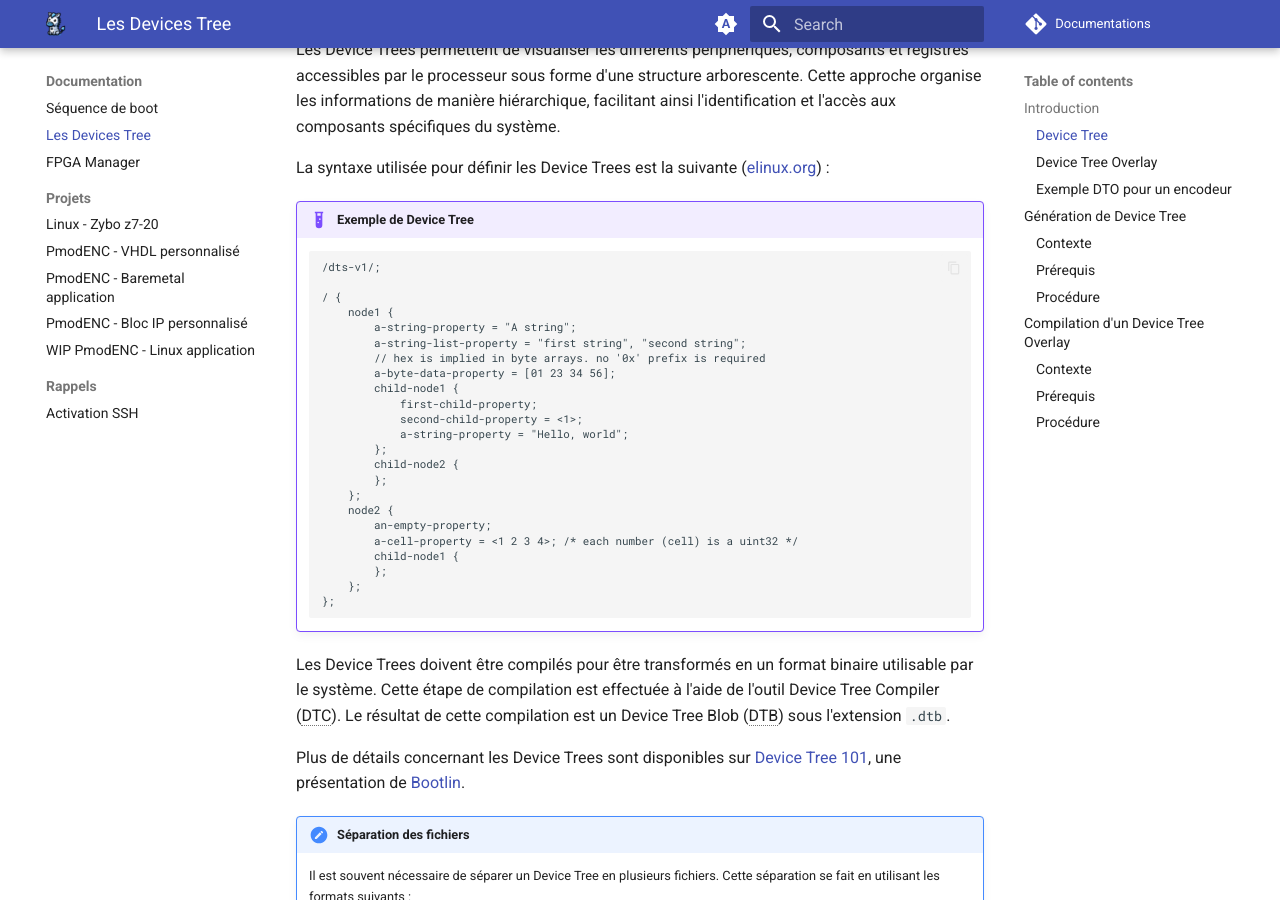
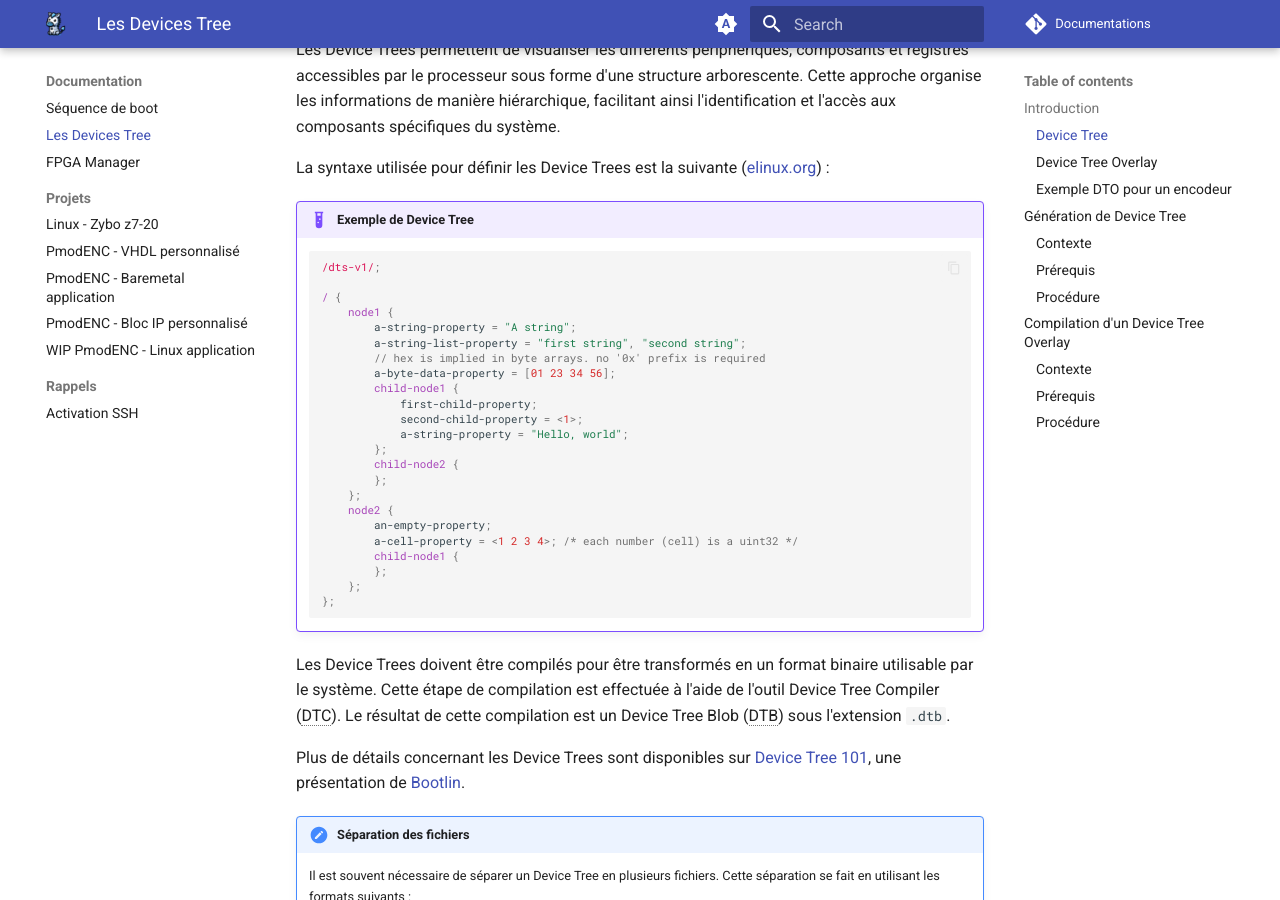
Before and after one commit to TER-Zybo/Documentations, an MkDocs documentation site: the page built from docs/docs/device_tree.md, in a window 1280 px wide and 900 px high, scrolled down 422 px. Built offline with MkDocs 1.6.1 and Material for MkDocs 9.7.7, drawn with Linux system fonts in a browser that asks for light colours; comment, search, counter and statistics services are not loaded.

Commit message:
docs: Update device tree documentation with new syntax examples

````diff
--- a/docs/docs/device_tree.md
+++ b/docs/docs/device_tree.md
@@ -11,7 +11,7 @@ Les Device Trees permettent de visualiser les différents périphériques, compo
 La syntaxe utilisée pour définir les Device Trees est la suivante ([elinux.org](https://elinux.org/Device_Tree_Usage)) :
 
 !!! example "Exemple de Device Tree"
-    ```
+    ```dts
     /dts-v1/;
 
     / {
````
